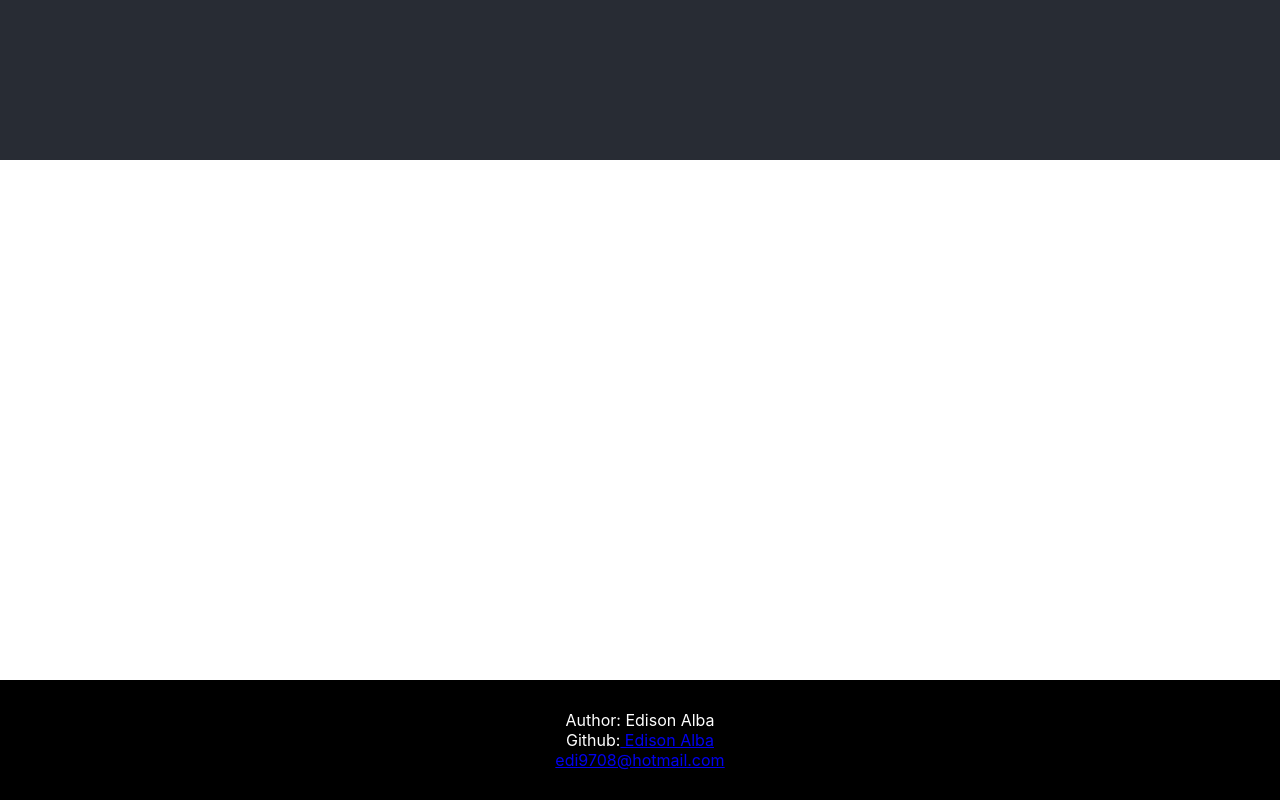
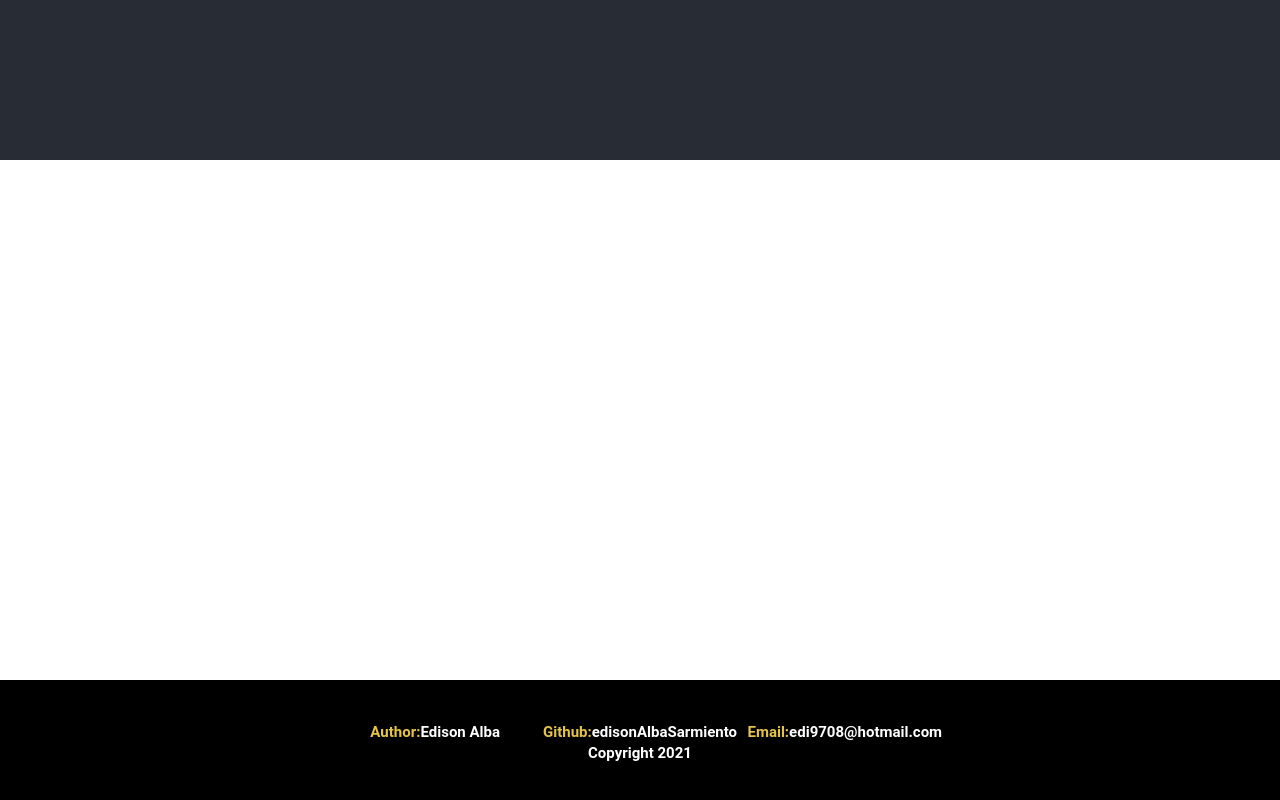
Before and after one commit to edisonAlbaSarmiento/frontend-info-page, a React (Create React App) app: page / in a window 1280 px wide. Built offline with nearby package versions, Linux system fonts and the light colour scheme; no server answers.

Commit message:
upated in footer

```diff
--- a/src/App.css
+++ b/src/App.css
@@ -36,23 +36,3 @@
     transform: rotate(360deg);
   }
 }
-
-.footer {
-  background-color: black;
-  position: absolute;
-  width: 100%;
-  height: 15%;
-  color: white;
-  display: flex;
-  justify-content: center;
-  align-items: center;
-  flex-direction: column;
-  bottom: 0;
-}
-
-@media (max-width: 768px) {
-  .footer {
-    padding: 6% 0 6% 0;
-    position: inherit;
-  }
-}
--- a/src/componets/atoms/title/styles.js
+++ b/src/componets/atoms/title/styles.js
@@ -9,4 +9,7 @@ export const Title = styled.p`
   margin: ${(props) => props.marginText};
   line-height: 1;
   font-family: 'Roboto', 'Helvetica', 'Arial', sans-serif;
+  @media (max-width: 768px) {
+    font-size: 15px;
+  }
 `;
--- a/src/componets/molecules/circle/index.js
+++ b/src/componets/molecules/circle/index.js
@@ -17,7 +17,7 @@ function CircleComponent({ dataInfo }) {
       <CircularProgressbarWithChildren
         value={percentage}
         // text={`${percentage}%`}
-        strokeWidth={5}
+        strokeWidth={3}
         styles={buildStyles({
           textColor: 'red',
           pathColor: `${
--- a/src/componets/molecules/circle/style.js
+++ b/src/componets/molecules/circle/style.js
@@ -2,7 +2,7 @@ import styled from 'styled-components';
 
 export const ContentCircle = styled.div`
   margin: 50px auto;
-  width: 50%;
+  width: 40%;
   background: white;
 `;
 
--- /dev/null
+++ b/src/componets/molecules/footer/index.js
@@ -0,0 +1,62 @@
+import { TitleComponet } from '../../atoms';
+
+import { CotentFooter, ContentMain, ContentChildren, Redirect } from './style';
+import { useTheme } from 'styled-components';
+
+function Footer() {
+  const dateCopy = new Date().getFullYear();
+  const theme = useTheme();
+  return (
+    <CotentFooter>
+      <ContentMain>
+        <ContentChildren>
+          <TitleComponet
+            fontSize="15px"
+            variant="title"
+            color={theme.color.yellowText}
+          >
+            Author:
+            <Redirect href="#">Edison Alba</Redirect>
+          </TitleComponet>
+        </ContentChildren>
+        <ContentChildren>
+          <TitleComponet
+            fontSize="15px"
+            variant="title"
+            color={theme.color.yellowText}
+          >
+            Github:
+            <Redirect href="https://github.com/edisonAlbaSarmiento">
+              edisonAlbaSarmiento
+            </Redirect>
+          </TitleComponet>
+        </ContentChildren>
+        <ContentChildren>
+          <TitleComponet
+            fontSize="15px"
+            variant="title"
+            color={theme.color.yellowText}
+          >
+            Email:
+            <Redirect href="mailto:edi9708@hotmail.com">
+              edi9708@hotmail.com
+            </Redirect>
+          </TitleComponet>
+        </ContentChildren>
+      </ContentMain>
+      <ContentMain>
+        <ContentChildren>
+          <TitleComponet
+            fontSize="15px"
+            variant="title"
+            color={theme.color.white}
+          >
+            Copyright {dateCopy}
+          </TitleComponet>
+        </ContentChildren>
+      </ContentMain>
+    </CotentFooter>
+  );
+}
+
+export default Footer;
--- /dev/null
+++ b/src/componets/molecules/footer/style.js
@@ -0,0 +1,40 @@
+import styled from 'styled-components';
+import { prop } from 'styled-tools';
+
+export const CotentFooter = styled.footer`
+  background-color: black;
+  position: absolute;
+  width: 100%;
+  height: 15%;
+  color: white;
+  display: flex;
+  justify-content: center;
+  align-items: center;
+  flex-direction: column;
+  bottom: 0;
+  @media (max-width: 768px) {
+    padding: 6% 0 6% 0;
+    position: inherit;
+  }
+`;
+
+export const ContentMain = styled.div`
+  width: 48%;
+  display: flex;
+  flex-direction: row;
+  justify-content: space-around;
+  @media (max-width: 768px) {
+    flex-direction: column;
+    padding: 2%;
+  }
+`;
+
+export const ContentChildren = styled.div`
+  padding-top: 1%;
+  width: 100%;
+`;
+
+export const Redirect = styled.a`
+  color: ${prop('theme.color.white')};
+  text-decoration: none;
+`;
--- a/src/componets/molecules/index.js
+++ b/src/componets/molecules/index.js
@@ -1,4 +1,5 @@
 import CircleComponent from './circle';
 import GraphicsComponet from './graphics';
+import FooterComponent from './footer';
 
-export { CircleComponent, GraphicsComponet };
+export { CircleComponent, GraphicsComponet, FooterComponent };
--- a/src/componets/templates/home/index.js
+++ b/src/componets/templates/home/index.js
@@ -1,20 +1,12 @@
 import PropTypes from 'prop-types';
 import { ContentTempleate } from './style';
+import { FooterComponent } from '../../molecules';
 
 const HomeTemplate = (props) => {
   return (
-    <div class="container mx-auto">
+    <div className="container mx-auto">
       <ContentTempleate>{props.cardInfo}</ContentTempleate>
-      <footer className="footer">
-        <div>Author: Edison Alba</div>
-        <div>
-          Github:
-          <a href="https://github.com/edisonAlbaSarmiento"> Edison Alba</a>
-        </div>
-        <div>
-          <a href="mailto:hege@example.com">edi9708@hotmail.com</a>
-        </div>
-      </footer>
+      <FooterComponent />
     </div>
   );
 };
--- a/src/themes/index.js
+++ b/src/themes/index.js
@@ -9,6 +9,7 @@ const theme = {
     grayBold: '#898989',
     gray: '#CCCCCC',
     black: '#4C4C4C',
+    white: '#fff',
   },
   padding: {
     paddingSmall: '3.3%',
```
